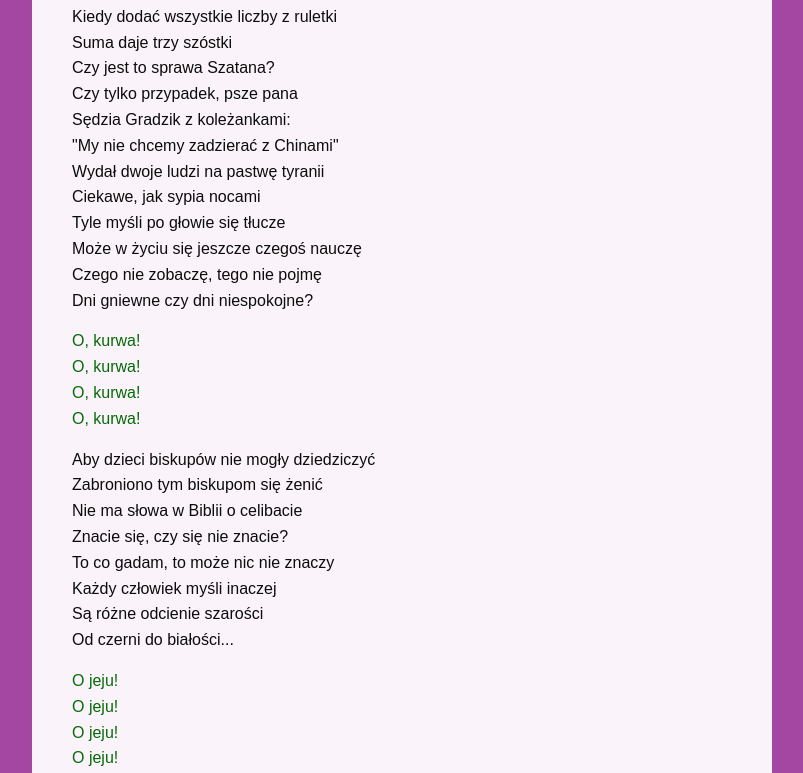
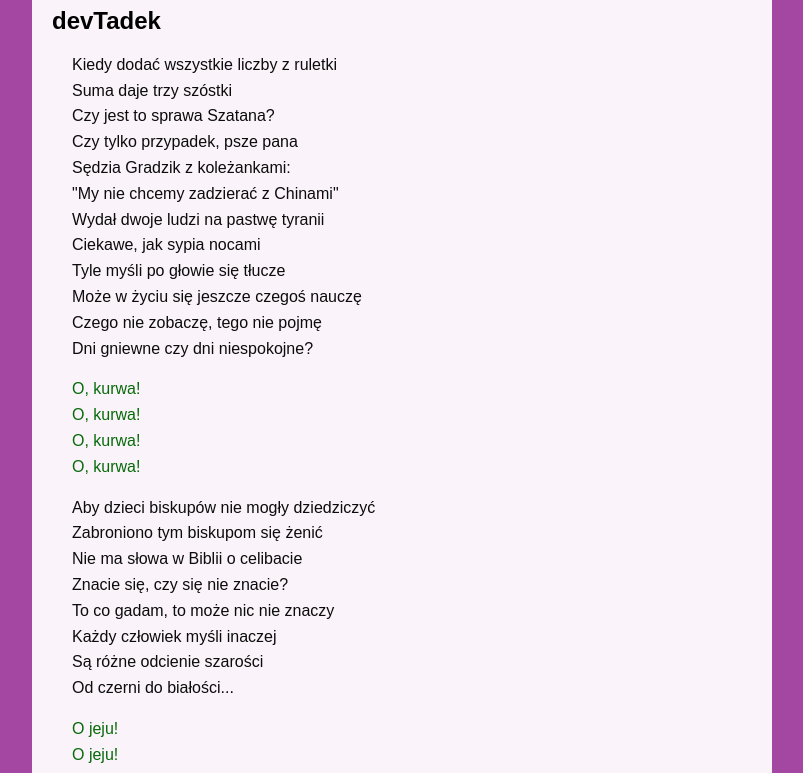
Before and after one commit to jerzyszajner/learning-git-2, a website: page index.html in a window 1280 px wide. Shown: the part 143-916 px from the top of the page, without its empty margins (238-1041 px from the left). Drawn offline with Linux system fonts and the light colour scheme.

Commit message:
Add new h2 devTadek to index.html

```diff
--- a/index.html
+++ b/index.html
@@ -9,6 +9,7 @@
   <body>
     <div class="container">
       <h1>Kazik - O, kurwa!</h1>
+      <h2>devTadek</h2>
       <div class="verse">
         <p>Kiedy dodać wszystkie liczby z ruletki</p>
         <p>Suma daje trzy szóstki</p>
```
